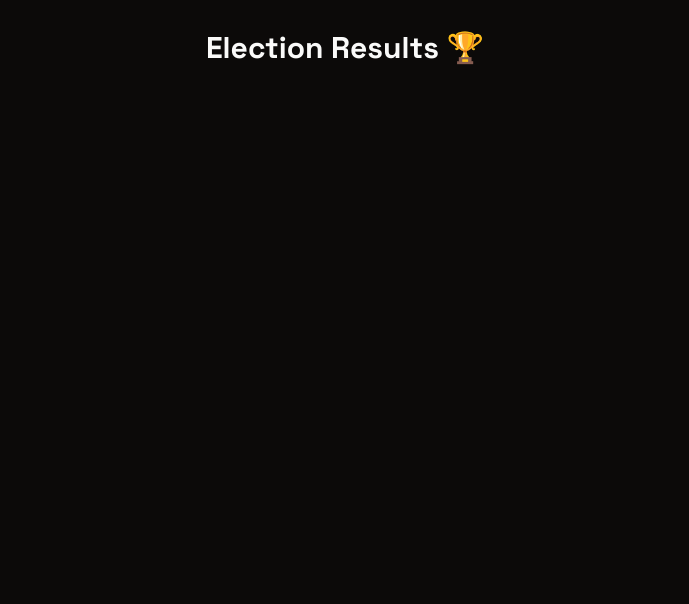
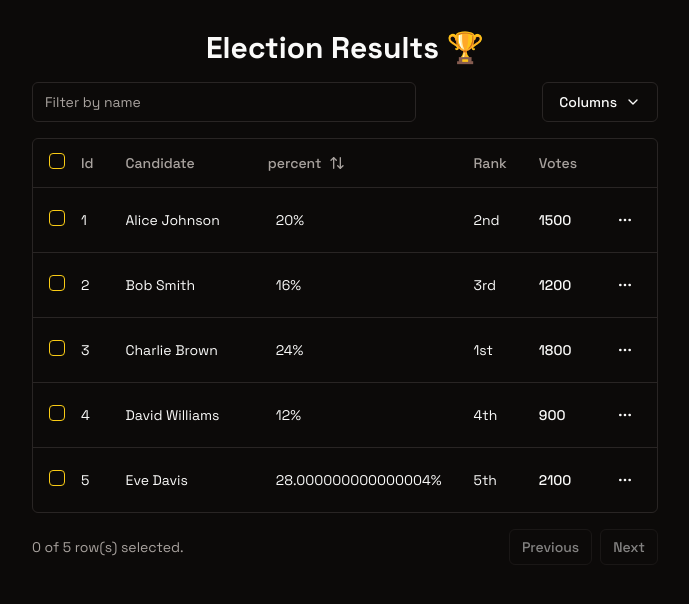
Before and after one commit to NickKengne/vote-app, a Next.js app: page /election/1 in a window 1280 px wide. Shown: the top 604 px of the page, without its empty margins (295-984 px from the left). Built offline with nearby package versions, Linux system fonts and the light colour scheme; what tailwindcss-debug-screens would draw is missing.

Commit message:
add tabs for display cresult election

```diff
--- a/app/election/[id]/page.tsx
+++ b/app/election/[id]/page.tsx
@@ -1,10 +1,15 @@
-import React from 'react'
+import React from "react";
+import TableElectionResult from "../components/TableElectionResult";
 
-export  default async function page({params} : {params: {id:string}}) {
-    const {id} = params
+export default async function page({ params }: { params: { id: string } }) {
+  const { id } = params;
+
   return (
-    <div className='w-full h-full px-[50px] flex justify-center items-center pt-[30px]'>
-        <p className='text-center text-3xl font-bold'>Election Results 🏆</p>
+    <div className="w-full h-full px-[50px] flex flex-col justify-center items-center pt-[30px]">
+      <p className="text-center text-3xl font-bold">Election Results 🏆</p>
+      <div className="grid">
+        <TableElectionResult />
+      </div>
     </div>
-  )
+  );
 }
--- /dev/null
+++ b/app/election/components/TableElectionResult.tsx
@@ -0,0 +1,338 @@
+"use client"
+
+import React from "react";
+import {
+  ColumnDef,
+  ColumnFiltersState,
+  SortingState,
+  VisibilityState,
+  flexRender,
+  getCoreRowModel,
+  getFilteredRowModel,
+  getPaginationRowModel,
+  getSortedRowModel,
+  useReactTable,
+} from "@tanstack/react-table";
+import { ArrowUpDown, ChevronDown, MoreHorizontal } from "lucide-react";
+
+import { Button } from "@/components/ui/button";
+import { Checkbox } from "@/components/ui/checkbox";
+import {
+  DropdownMenu,
+  DropdownMenuCheckboxItem,
+  DropdownMenuContent,
+  DropdownMenuItem,
+  DropdownMenuLabel,
+  DropdownMenuSeparator,
+  DropdownMenuTrigger,
+} from "@/components/ui/dropdown-menu";
+import { Input } from "@/components/ui/input";
+import {
+  Table,
+  TableBody,
+  TableCell,
+  TableHead,
+  TableHeader,
+  TableRow,
+} from "@/components/ui/table";
+
+export type Result = {
+    id: string;
+    name: string;
+    percent: number;
+    votes: string;
+    rank: string;
+  };
+
+  const totalVotes = 1500 + 1200 + 1800 + 900 + 2100;
+
+  const data: Result[] = [
+    {
+      id: "1",
+      name: "Alice Johnson",
+      percent: (1500 / totalVotes) * 100,
+      votes: "1500",
+      rank: "2nd"
+    },
+    {
+      id: "2",
+      name: "Bob Smith",
+      percent: (1200 / totalVotes) * 100,
+      votes: "1200",
+      rank: "3rd"
+    },
+    {
+      id: "3",
+      name: "Charlie Brown",
+      percent: (1800 / totalVotes) * 100,
+      votes: "1800",
+      rank: "1st"
+    },
+    {
+      id: "4",
+      name: "David Williams",
+      percent: (900 / totalVotes) * 100,
+      votes: "900",
+      rank: "4th"
+    },
+    {
+      id: "5",
+      name: "Eve Davis",
+      percent: (2100 / totalVotes) * 100,
+      votes: "2100",
+      rank: "5th"
+    }
+  ];
+
+
+
+
+
+
+export const columns: ColumnDef<Result>[] = [
+  {
+    id: "select",
+    header: ({ table }) => (
+      <Checkbox
+        checked={
+          table.getIsAllPageRowsSelected() ||
+          (table.getIsSomePageRowsSelected() && "indeterminate")
+        }
+        onCheckedChange={(value) => table.toggleAllPageRowsSelected(!!value)}
+        aria-label="Select all"
+      />
+    ),
+    cell: ({ row }) => (
+      <Checkbox
+        checked={row.getIsSelected()}
+        onCheckedChange={(value) => row.toggleSelected(!!value)}
+        aria-label="Select row"
+      />
+    ),
+    enableSorting: false,
+    enableHiding: false,
+  },
+  {
+    accessorKey: "id",
+    header: "Id",
+    cell: ({ row }) => <div className="capitalize">{row.getValue("id")}</div>,
+  },
+  {
+    accessorKey: "name",
+    header: "Candidate",
+    cell: ({ row }) => <div className="capitalize">{row.getValue("name")}</div>,
+  },
+  {
+    accessorKey: "percent",
+    header: ({ column }) => {
+      return (
+        <Button
+          variant="ghost"
+          onClick={() => column.toggleSorting(column.getIsSorted() === "asc")}
+        >
+          percent
+          <ArrowUpDown className="ml-2 h-4 w-4" />
+        </Button>
+      );
+    },
+    cell: ({ row }) => <div className="lowercase ml-6">{row.getValue("percent")}%</div>,
+  },
+  {
+    accessorKey: "rank",
+    header: "Rank",
+    cell: ({ row }) => (
+      <div className="capitalize flex">
+          {row.getValue("rank")}
+      </div>
+    ),
+  },
+  {
+    accessorKey: "votes",
+    header: () => <div className="">Votes</div>,
+    cell: ({ row }) => {
+      const amount = parseFloat(row.getValue("votes"));
+
+      // Format the amount as a dollar amount
+      const formatted = new Intl.NumberFormat("en-US", {
+        style: "currency",
+        currency: "USD",
+      }).format(amount);
+
+      return <div className="font-medium">{row.getValue("votes")}</div>;
+    },
+  },
+  {
+    id: "actions",
+    enableHiding: false,
+    cell: ({ row }) => {
+      const payment = row.original;
+
+      return (
+        <DropdownMenu>
+          <DropdownMenuTrigger asChild>
+            <Button variant="ghost" className="h-8 w-8 p-0">
+              <span className="sr-only">Open menu</span>
+              <MoreHorizontal className="h-4 w-4" />
+            </Button>
+          </DropdownMenuTrigger>
+          <DropdownMenuContent align="end">
+            <DropdownMenuLabel>Actions</DropdownMenuLabel>
+            <DropdownMenuItem
+              onClick={() => navigator.clipboard.writeText(payment.id)}
+            >
+              Copy payment ID
+            </DropdownMenuItem>
+            <DropdownMenuSeparator />
+            <DropdownMenuItem>View customer</DropdownMenuItem>
+            <DropdownMenuItem>View payment details</DropdownMenuItem>
+          </DropdownMenuContent>
+        </DropdownMenu>
+      );
+    },
+  },
+];
+
+export default function TableElectionResult() {
+  const [sorting, setSorting] = React.useState<SortingState>([]);
+  const [columnFilters, setColumnFilters] = React.useState<ColumnFiltersState>(
+    []
+  );
+  const [columnVisibility, setColumnVisibility] =
+    React.useState<VisibilityState>({});
+  const [rowSelection, setRowSelection] = React.useState({});
+
+  const table = useReactTable({
+    data,
+    columns,
+    onSortingChange: setSorting,
+    onColumnFiltersChange: setColumnFilters,
+    getCoreRowModel: getCoreRowModel(),
+    getPaginationRowModel: getPaginationRowModel(),
+    getSortedRowModel: getSortedRowModel(),
+    getFilteredRowModel: getFilteredRowModel(),
+    onColumnVisibilityChange: setColumnVisibility,
+    onRowSelectionChange: setRowSelection,
+    state: {
+      sorting,
+      columnFilters,
+      columnVisibility,
+      rowSelection,
+    },
+  });
+  return (
+    <div className="px-8">
+      <div className="">
+        <div className="flex items-center py-4">
+          <Input
+            placeholder="Filter by name"
+            value={(table.getColumn("name")?.getFilterValue() as string) ?? ""}
+            onChange={(event) =>
+              table.getColumn("name")?.setFilterValue(event.target.value)
+            }
+            className="max-w-sm"
+          />
+          <DropdownMenu>
+            <DropdownMenuTrigger asChild>
+              <Button variant="outline" className="ml-auto">
+                Columns <ChevronDown className="ml-2 h-4 w-4" />
+              </Button>
+            </DropdownMenuTrigger>
+            <DropdownMenuContent align="end">
+              {table
+                .getAllColumns()
+                .filter((column) => column.getCanHide())
+                .map((column) => {
+                  return (
+                    <DropdownMenuCheckboxItem
+                      key={column.id}
+                      className="capitalize"
+                      checked={column.getIsVisible()}
+                      onCheckedChange={(value) =>
+                        column.toggleVisibility(!!value)
+                      }
+                    >
+                      {column.id}
+                    </DropdownMenuCheckboxItem>
+                  );
+                })}
+            </DropdownMenuContent>
+          </DropdownMenu>
+        </div>
+        <div className="rounded-md border">
+          <Table>
+            <TableHeader>
+              {table.getHeaderGroups().map((headerGroup) => (
+                <TableRow key={headerGroup.id}>
+                  {headerGroup.headers.map((header) => {
+                    return (
+                      <TableHead key={header.id}>
+                        {header.isPlaceholder
+                          ? null
+                          : flexRender(
+                              header.column.columnDef.header,
+                              header.getContext()
+                            )}
+                      </TableHead>
+                    );
+                  })}
+                </TableRow>
+              ))}
+            </TableHeader>
+            <TableBody>
+              {table.getRowModel().rows?.length ? (
+                table.getRowModel().rows.map((row) => (
+                  <TableRow
+                    key={row.id}
+                    data-state={row.getIsSelected() && "selected"}
+                  >
+                    {row.getVisibleCells().map((cell) => (
+                      <TableCell key={cell.id}>
+                        {flexRender(
+                          cell.column.columnDef.cell,
+                          cell.getContext()
+                        )}
+                      </TableCell>
+                    ))}
+                  </TableRow>
+                ))
+              ) : (
+                <TableRow>
+                  <TableCell
+                    colSpan={columns.length}
+                    className="h-24 text-center"
+                  >
+                    No results.
+                  </TableCell>
+                </TableRow>
+              )}
+            </TableBody>
+          </Table>
+        </div>
+        <div className="flex items-center justify-end space-x-2 py-4">
+          <div className="flex-1 text-sm text-muted-foreground">
+            {table.getFilteredSelectedRowModel().rows.length} of{" "}
+            {table.getFilteredRowModel().rows.length} row(s) selected.
+          </div>
+          <div className="space-x-2">
+            <Button
+              variant="outline"
+              size="sm"
+              onClick={() => table.previousPage()}
+              disabled={!table.getCanPreviousPage()}
+            >
+              Previous
+            </Button>
+            <Button
+              variant="outline"
+              size="sm"
+              onClick={() => table.nextPage()}
+              disabled={!table.getCanNextPage()}
+            >
+              Next
+            </Button>
+          </div>
+        </div>
+      </div>
+    </div>
+  );
+}
--- a/app/election/page.tsx
+++ b/app/election/page.tsx
@@ -1,12 +1,12 @@
+
 "use client"
-
 import BottomNav from '@/components/BottomNav'
 import Header from '@/components/Header'
 import React from 'react'
 import { Separator } from '@radix-ui/react-separator'
 import CardElection from '@/components/CardElection'
 
-export default function page() {
+export  default  function page() {
   return (
     <main className="w-full min-h-screen flex items-center justify-center">
     <BottomNav />
--- a/package.json
+++ b/package.json
@@ -38,6 +38,7 @@
     "@radix-ui/react-toggle": "^1.0.3",
     "@radix-ui/react-toggle-group": "^1.0.4",
     "@radix-ui/react-tooltip": "^1.0.7",
+    "@tanstack/react-table": "^8.17.3",
     "axios": "^1.6.8",
     "class-variance-authority": "^0.7.0",
     "clsx": "^2.1.0",
```
Also changed, not shown: components/CardElectionSingle.tsx (+0 -8 lines), 1 other file (tests, documents, lock files or other folders).
